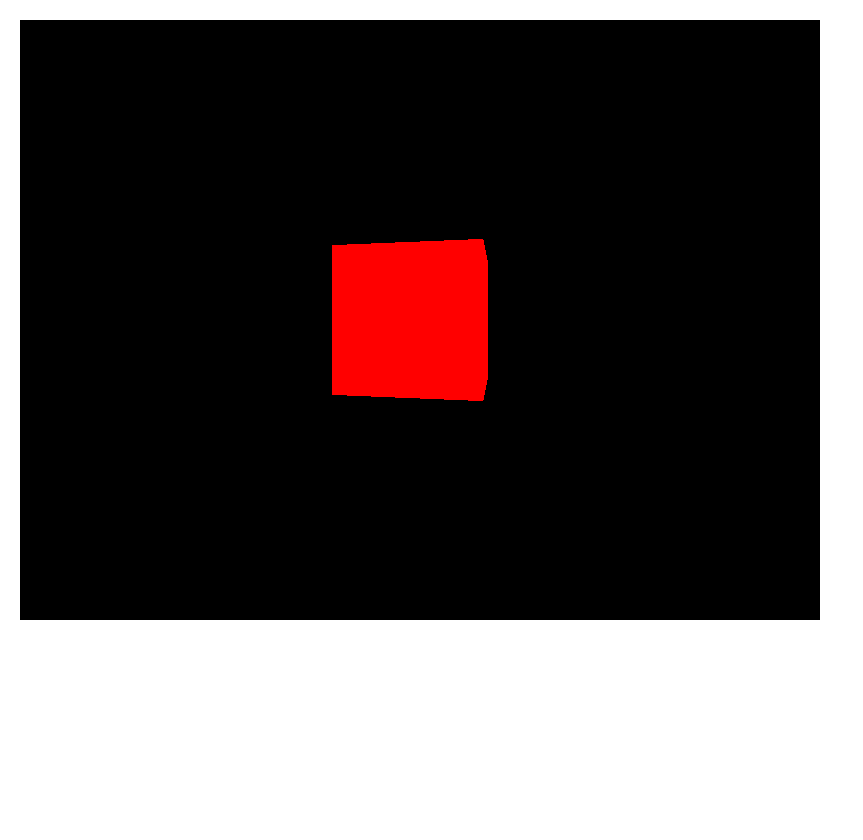
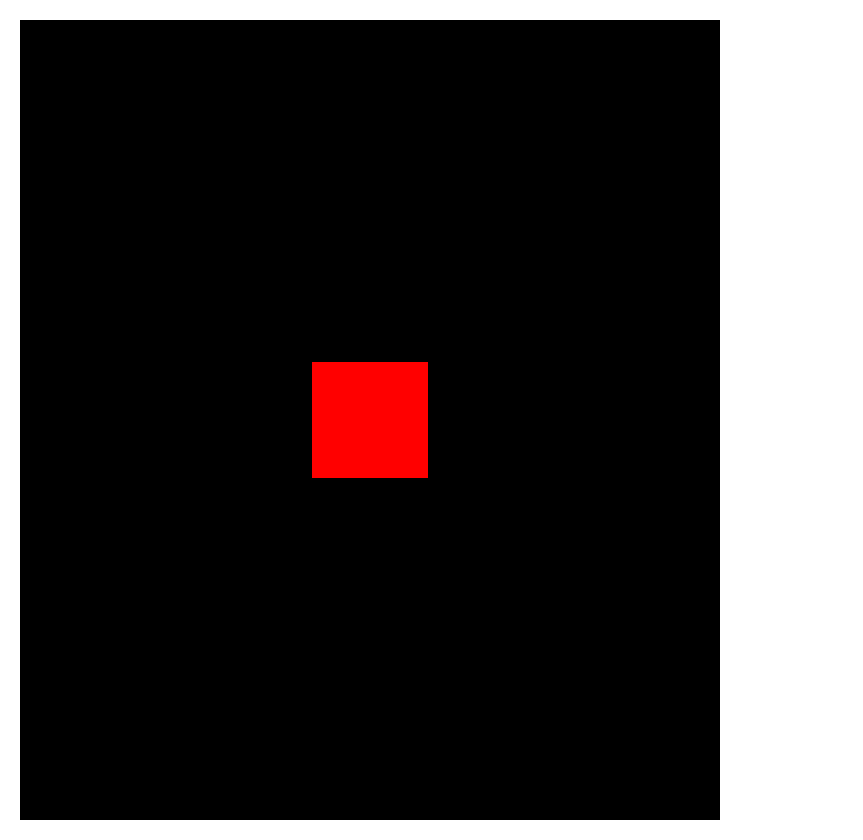
Before and after one commit to shivam108ku/Threejs, a website built with Vite: page index.html in a window 1280 px wide. Shown: the whole page, without its empty margins (0-863 px from the left). Before the commit the page ends 800 px from the top, so only its background shows below. Built offline with nearby package versions, Linux system fonts and the light colour scheme.

Commit message:
camera part

```diff
--- a/index.html
+++ b/index.html
@@ -13,7 +13,7 @@
 <body class="m-5">
 
   <canvas class="webgl"></canvas>
-  <script type="module" src="./src/main.js"></script>
+  <script type="module" src="./src/camera.js"></script>
 
 </body>
 
--- /dev/null
+++ b/src/camera.js
@@ -0,0 +1,46 @@
+import * as THREE from "three";
+
+const size = {
+  width: 700,
+  height: 800
+};
+
+const cursor = { x: 0, y: 0 };
+
+window.addEventListener("mousemove", (event) => {
+  cursor.x = event.clientX / size.width - 0.5;
+  cursor.y = -(event.clientY / size.height - 0.5);
+});
+
+const scene = new THREE.Scene();
+
+const cube = new THREE.Mesh(
+  new THREE.BoxGeometry(1, 1, 1),
+  new THREE.MeshBasicMaterial({ color: "red" })
+);
+
+scene.add(cube);
+
+const camera = new THREE.PerspectiveCamera(75, size.width / size.height, 0.1, 100);
+scene.add(camera);
+camera.position.z = 5; // Move it further away
+
+const canvas = document.querySelector(".webgl");
+const renderer = new THREE.WebGLRenderer({ canvas });
+renderer.setSize(size.width, size.height);
+
+// Animation
+const animation = () => {
+  const radius = 5; // Keep distance from the cube
+
+  camera.position.x = Math.sin(cursor.x * Math.PI * 2) * radius;
+  camera.position.z = Math.cos(cursor.x * Math.PI * 2) * radius;
+  camera.position.y = cursor.y * 3; // Make movement smooth
+
+  camera.lookAt(cube.position);
+  renderer.render(scene, camera);
+
+  window.requestAnimationFrame(animation);
+};
+
+animation();
--- a/src/main.js
+++ b/src/main.js
@@ -69,7 +69,6 @@ const current = Date.now();
 const deltatime = current - time;
 time = current;
 
-
   console.log("first");
 
   cube1.rotation.y += 0.01
```
